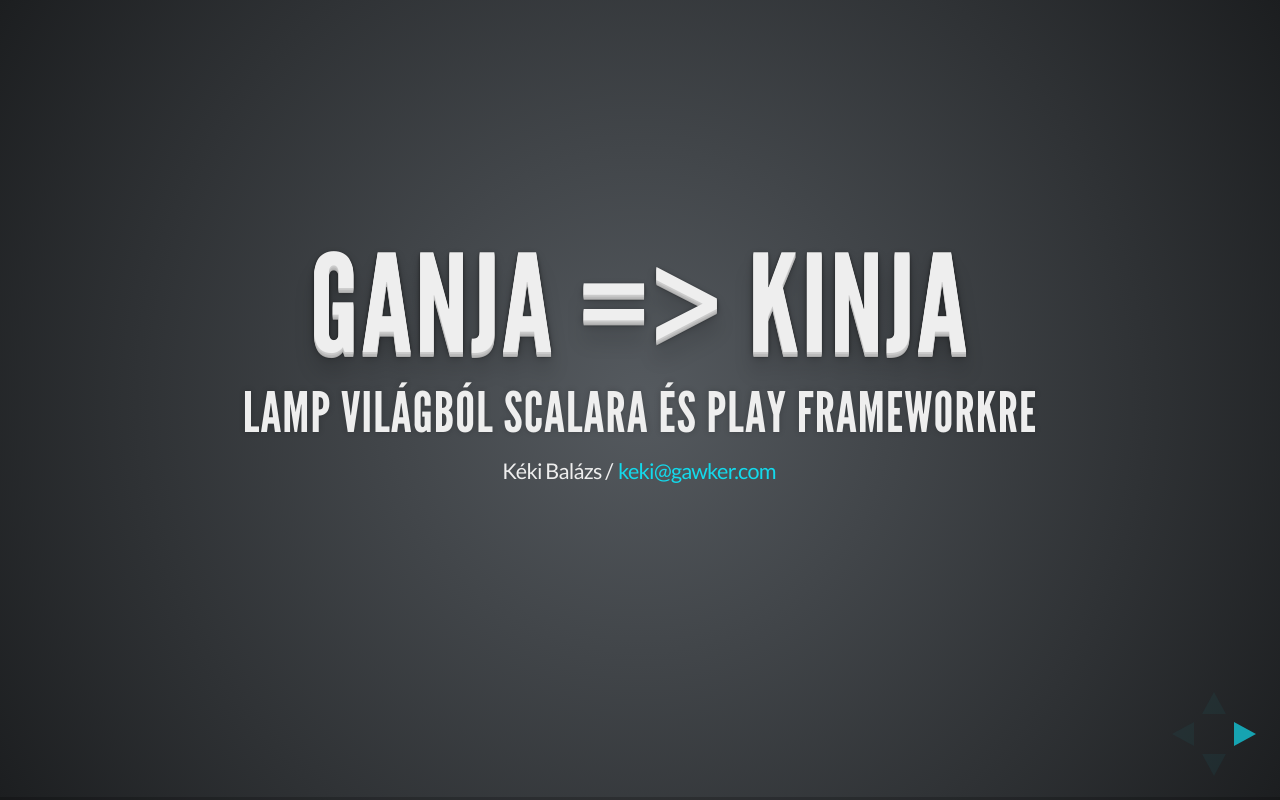
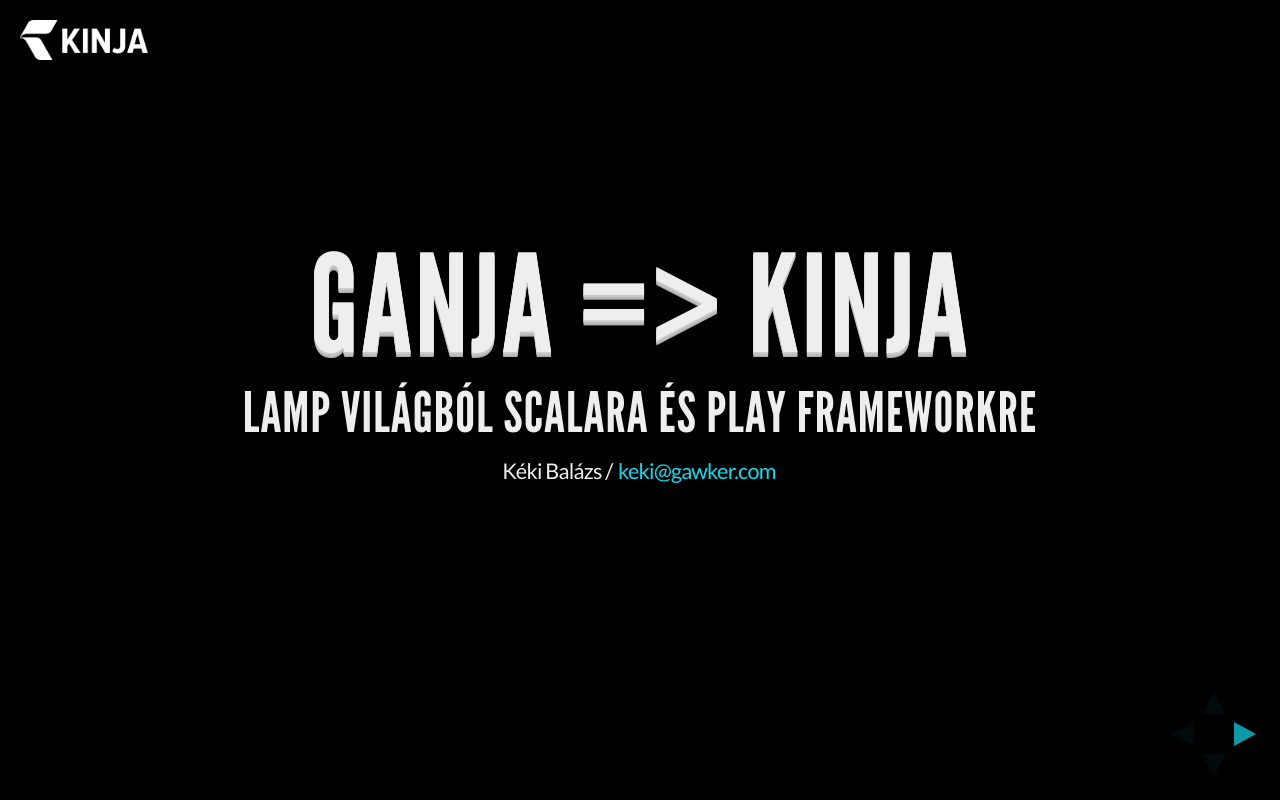
Before and after one commit to keki/budapest-scala-presentation, a website: page index.html in a window 1280 px wide. Drawn offline with Linux system fonts and the light colour scheme.

Commit message:
Add Kinja logo

```diff
--- /dev/null
+++ b/css/overrides.css
@@ -0,0 +1,7 @@
+body {
+  background-image: url('../images/kinjaheader.png');
+  background-repeat: no-repeat;
+  background-size: 10%;
+  background-position: 20px 20px;
+  background-color: black;
+}
--- a/index.html
+++ b/index.html
@@ -16,6 +16,7 @@
 
     <link rel="stylesheet" href="css/reveal.min.css">
     <link rel="stylesheet" href="css/theme/default.css" id="theme">
+    <link rel="stylesheet" href="css/overrides.css">
 
     <!-- For syntax highlighting -->
     <link rel="stylesheet" href="lib/css/zenburn.css">
@@ -414,7 +415,6 @@
         progress: true,
         history: true,
         center: true,
-    margin: 0.0,
 
         theme: 'default', // available themes are in /css/theme
         transition: 'linear', // default/cube/page/concave/zoom/linear/fade/none
```
Also changed, not shown: images/kinjaheader.png (added).
